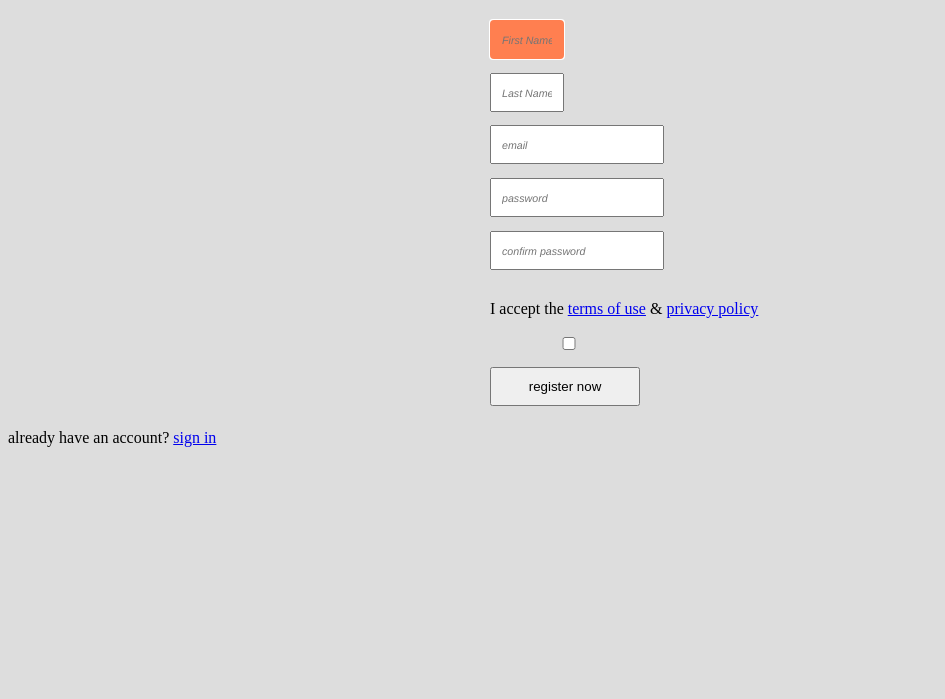
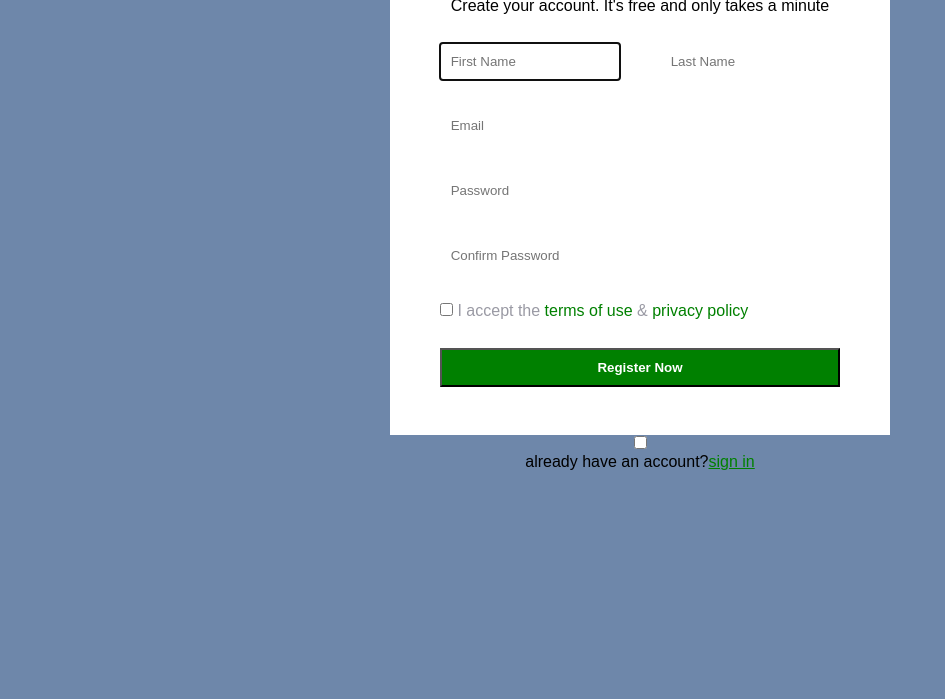
Before and after one commit to FAnatAS/form-practice, a plain HTML site: page index.html in a window 1280 px wide. Shown: the part 101-800 px from the top of the page, without its empty margins (0-945 px from the left). Drawn offline with Linux system fonts and the light colour scheme.

Commit message:
pre-final form

```diff
--- a/index.html
+++ b/index.html
@@ -9,45 +9,32 @@
 </head>
 <body>
   <div class="wrap">
-    <h1>register</h1>
+    <section class="register flex-column" >
+    <h1 class="register-heading">
+      <span class="overflow-text width-text">register</span>
+    </h1>
     <p>Create your account. It's free and only takes a minute</p>
-    <form action="register" memthod="GET">
-      <input autofocus
-           type="text"
-           placeholder="First Name"
-           name="firstName"
-           required
-           autocomplete="username"
-           class="user">
-           <input autofocus
-           type="text"
-           placeholder="Last Name"
-           name="lastName"
-           required
-           autocomplete="username"
-           class="user">
- <input type="email"
-         placeholder="email"
-         name="email"
-         required
-         autocomplete="email">
-  <input type="password"
-  placeholder="password"
-  name="password"
-  required
-  autocomplete="passwors">
-  <input type="password"
-  placeholder="confirm password"
-  name="confirm password"
-  required
-  autocomplete="confirm password">
-  <label><span><p>I accept the <a href="#">terms of use</a> & <a href="#">privacy policy</a></p></span><input type="checkbox" name="course" value="1"></label>
- <input type="submit" value="register now">
+<form action="register" memthod="GET" class="register-form flex-column">
+      <div class="full-name">
+      <input autofocus type="text" placeholder="First Name" name="firstName" required autocomplete="username">
+      <input autofocus type="text" placeholder="Last Name" name="lastName" required autocomplete="username">
+    </div>
+      <input type="email" placeholder="email" name="email"
+         required autocomplete="email">
+  <input type="password" placeholder="password" name="password" required autocomplete="passwors">
+  <input type="password" placeholder="confirm password" name="confirmPassword" required autocomplete="confirm password">
+  <label class="accept">
+    <input type="checkbox" name="accept">
+    I accept the
+        <a href="#">terms of use</a>
+        &
+        <a href="#">privacy policy</a>
+    </label>
+    <button type="submit" class="btn">register now</button>
 </form>
-<p></p>
-  </div>
-  <p>already have an account? <a href="#">sign in</a></p>
-
-
+    </section>
+    <input type="checkbox" name="course" value="1">
+ <p>already have an account?<a href="#">sign in</a></p>
+</div>
 </body>
 </html>
--- a/style.css
+++ b/style.css
@@ -1,20 +1,110 @@
-body{
-  background-color: #ddd;
+:root{
+  --main-color: #6e87aa;
+  --link-color: green;
+  --text-color: #9a9aa4;
+}
+*{
+  box-sizing: border-box;
+  margin: 0;
+  padding: 0;
+}
+.wrap{
+  min-height: 100vh;
+  padding-top: 50px;
+  background-color: var(--main-color);
+  text-align: center;
+  font-family: sans-serif;
+}
+.register{
+  max-width: 500px;
+  width: 100%;
+  min-width: 300px;
+  min-height: 60vh;
+  margin: auto;
+  padding: 20px 50px;
+  /* display: flex;
+  flex-direction: column; */
+  background-color: #fff;
+}
+.register-heading{
+  position: relative;
+  width: 200px;
+  margin: auto;
+}
+.register-heading::before,
+.register-heading::after{
+  content: '';
+  display: block;
+  width: 35%;
+  height: 2px;
+  background-color: var(--text-color);
+  position: absolute;
+  top: 50%;
+  z-index: 5;
+}
+.register-heading::before{
+  right: 100%;
+}
+.register-heading::after{
+  right: 0;
+}
+.register-form{
+  min-height: 50vh;
+  /* display: flex;
+  flex-direction: column; */
+  justify-content: space-evenly;
+}
+.flex-column{
+  display: flex;
+  flex-direction: column;
+}
+.full-name{
+  display: flex;
+  justify-content: space-between;
+}
+.full-name>*{
+  width: 45%;
 }
 input{
+  padding: 0.8em;
+  border: 1 px solid var(--text-color);
+  border-radius: 3px;
+}
+input::placeholder{
+  text-transform: capitalize;
+  font-size: 1em;
+}
+a{
+  color: var(--link-color);
+}
+a:not(p>a){
+  color: var(--link-color);
+  text-decoration: none;
+}
+.accept{
+  text-align: left;
+  color: var(--text-color);
+}
+.btn{
+  background-color: var(--link-color) ;
+  color: #fff;
   padding: 10px;
-  min-width: 100px;
-  width: 150px;
-  max-width: 300px;
+  text-transform: capitalize;
+  font-weight: bolder;
 }
-form{
+.overflow-text{
+  overflow: hidden;
+  white-space: nowrap;
+  text-overflow: ellipsis;
+}
+/* form{
   display: flex;
   flex-direction: column;
   justify-content: space-around;
   max-width: 300px;
   min-height: 50vh;
   margin: auto;
-  /* border: 2px solid cadetblue; */
+ border: 2px solid cadetblue;
 }
 h1{
   text-transform: capitalize;
@@ -47,4 +137,4 @@ label{
   font-family: 'Franklin Gothic Medium', 'Arial Narrow', Arial, sans-serif;
   font-style: italic;
   font-size: 0.8em;
-}
+} */
```
